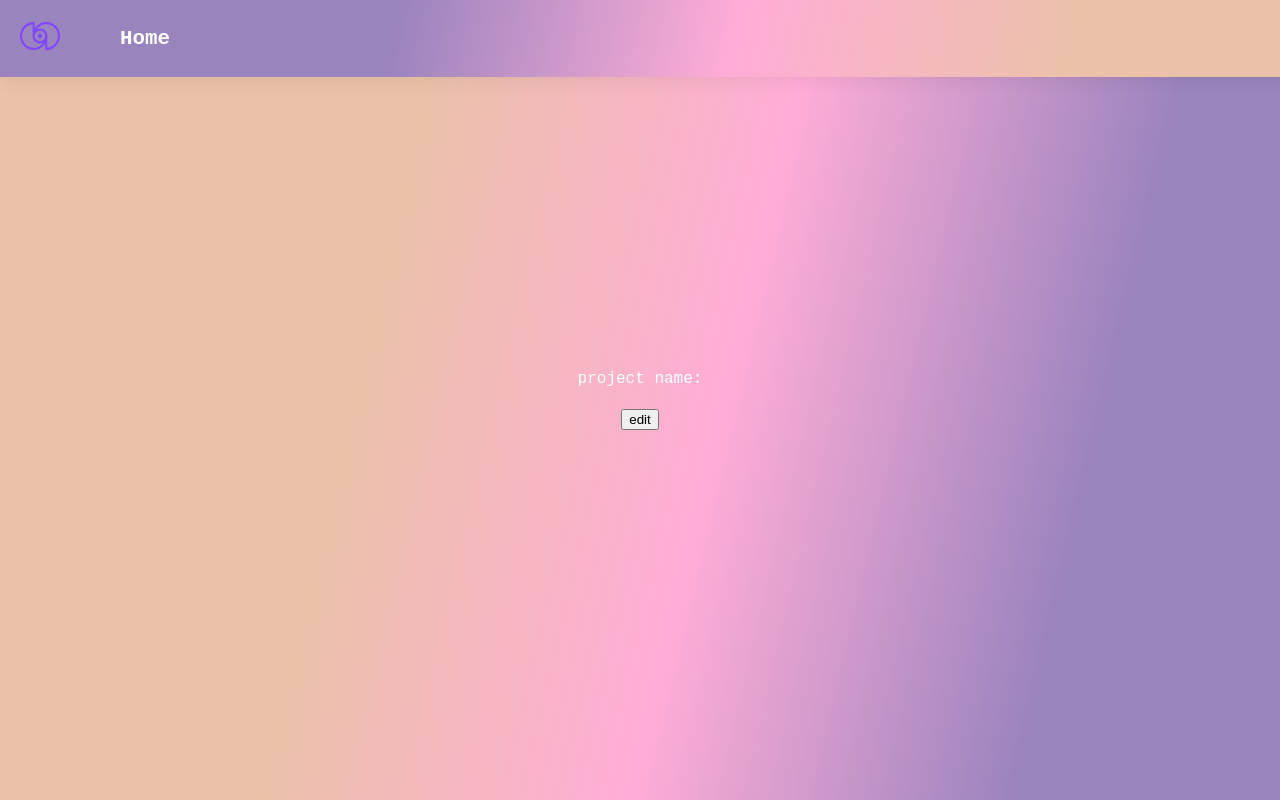
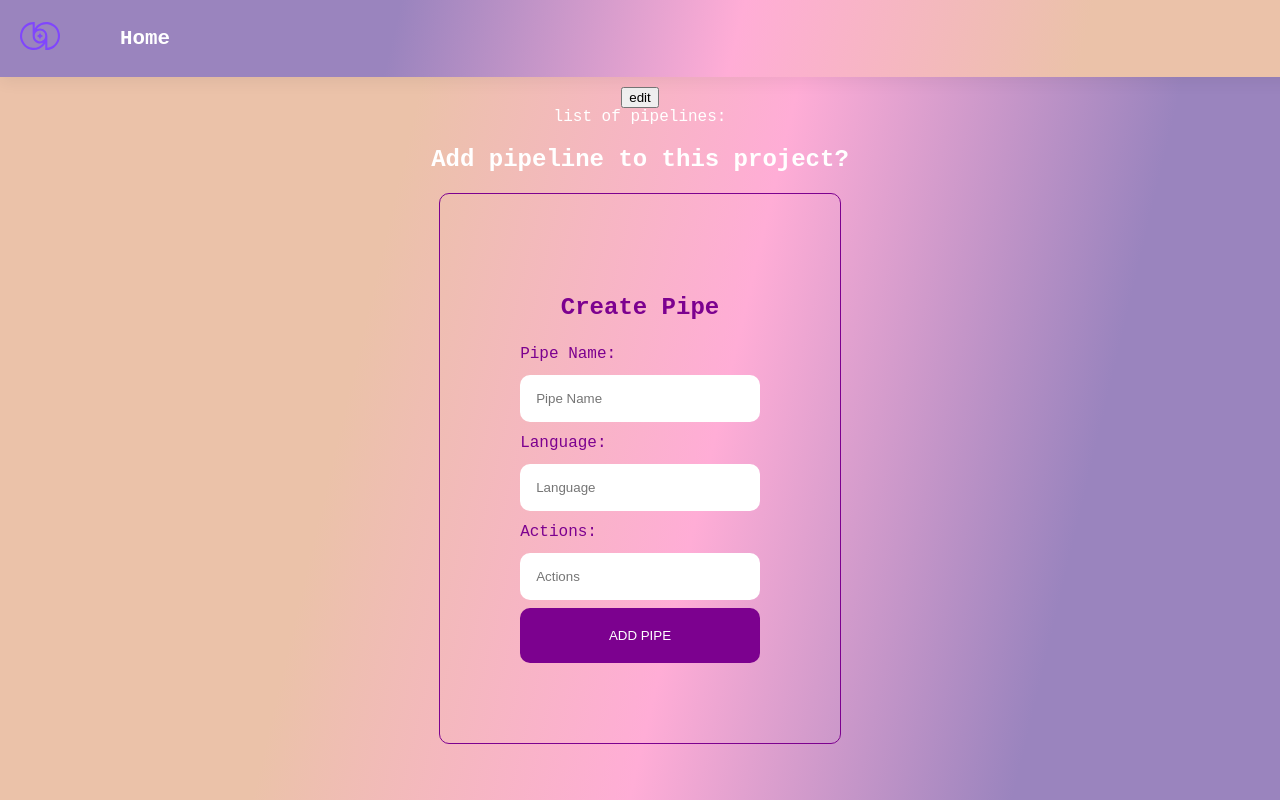
Before and after one commit to AminaNisic/AntColony-CaseStudy, a React (Create React App) app in the folder client/: page /testpage/1 in a window 1280 px wide. Built offline with nearby package versions, Linux system fonts and the light colour scheme; no server answers.

Commit message:
neznamdokle sam

```diff
--- a/client/src/pages/CreatePipe.js
+++ b/client/src/pages/CreatePipe.js
@@ -1,4 +1,4 @@
-import React from 'react';
+import React, { useState, useEffect } from 'react';
 import { Formik, Form, Field, ErrorMessage } from 'formik';
 import * as Yup from 'yup';
 import axios from 'axios';
@@ -7,6 +7,38 @@ import '../App.css';
 const CreatePipe = () => {
 
 //setup form
+const [options, setOptions] = useState([]);
+const [selectedOption, setSelectedOption] = useState('');
+
+/*useEffect(() => {
+  // Simulating an API call to retrieve data from the database
+  const fetchData = async () => {
+    try {
+      // Make the API call to fetch the data from the database
+      const response = await fetch('API_ENDPOINT');
+      const data = await response.json();
+      // Assuming the response is an array of objects with `id` and `name` properties
+      setOptions(data);
+    } catch (error) {
+      console.error('Error fetching data:', error);
+    }
+  };
+
+  fetchData();
+}, []);*/
+useEffect(() => {
+  axios.get("http://localhost:3001/projects/myProjects", {
+    headers: {
+        accessToken: localStorage.getItem("accessToken"),
+    }
+}).then((response) =>{
+  setOptions(response.data);
+  })
+}, []);
+
+const handleOptionChange = (event) => {
+  setSelectedOption(event.target.value);
+};
 
 const initialValuesPN = {
   pipelineName: '',
@@ -27,6 +59,7 @@ const validationSchemaPN = Yup.object().shape({
 });
 
 const onSubmit = (data) => {
+  data.ProjectId = selectedOption;
   axios.post('http://localhost:3001/dashboard/createPipeline', data, {
       headers: {
           accessToken: localStorage.getItem("accessToken"),
@@ -61,9 +94,17 @@ const onSubmit = (data) => {
             <Field id="actions" name="actions" placeholder="Actions"/>
 
 
-            <label>Project id:</label>
-            <Field id="ProjectId" name="ProjectId" placeholder="Project Name"/>
 
+          <Field as="select" name="selectedOption" >
+            <option value="">Select a project</option >
+            {options.map((option) => (
+              <option key={option.id} value={option.id} >
+                {option.projectName}
+              </option>
+            ))}
+          </Field>
+
+        <p>Selected Option: {selectedOption}</p>
             <button type="submit" className="create-pipe-button">
             ADD PIPE
           </button>
--- a/client/src/pages/testcrud.js
+++ b/client/src/pages/testcrud.js
@@ -10,13 +10,6 @@ function Testcrud() {
 
   let history = useHistory();
 
-  const initialValuesPN = {
-    newName: '',
-  };
-
-  const validationSchemaPN = Yup.object().shape({
-    newname: Yup.string().required(),
-  });
 
   const [listOfProjects, setListOfProjects] = useState([]);
 
@@ -50,19 +43,7 @@ function Testcrud() {
         return <div className='projectcard' onClick = {() => {
           history.push(`/testpage/${value.id}`)
         }}>
-        <div className='title' /*onClick={() => {
-          //da li je ovdje auth state potreban???
-          let newname = prompt("enter new project name");
-          axios.put(
-            `http://localhost:3001/projects/editname/${value.id}`,
-            {
-            newname
-        },
-        {
-          headers: {accessToken: localStorage.getItem("accessToken")},
-      });
-          }
-        }*/> {value.projectName} </div>
+        <div className='title'> {value.projectName} </div>
 
 
         <div className='title'> {value.repoURL} </div>
--- a/client/src/pages/testpage.js
+++ b/client/src/pages/testpage.js
@@ -2,6 +2,8 @@ import React, { useState, useEffect } from 'react';
 import axios from 'axios';
 import '../App.css';
 import { useHistory, useParams } from 'react-router-dom';
+import { Formik, Form, Field, ErrorMessage } from 'formik';
+import * as Yup from 'yup';
 
 
 function Testpage() {
@@ -19,11 +21,23 @@ function Testpage() {
       })
     }, []);
 
+    const [listOfPipelines, setListOfPipelines] = useState([]);
+
+    useEffect(() => {
+      axios.get(`http://localhost:3001/dashboard/${id}`, {
+        headers: {
+            accessToken: localStorage.getItem("accessToken"),
+        }
+    }).then((response) =>{
+        setListOfPipelines(response.data);
+      })
+    }, []);
+
     const editProject = (option) => {
       if (option === "projectName") {
-        let newName = prompt("Enter new name for project: ");
+        let newname = prompt("Enter new name for project: ");
         axios.put("http://localhost:3001/projects/editname", {
-          newName: newName,
+          newname: newname,
           id: id,
         },
         {
@@ -31,12 +45,48 @@ function Testpage() {
               accessToken: localStorage.getItem("accessToken"),
           }
       });
+
+      setProjectObject({...projectObject, projectName: newname});
       } else if (option === "repoURL") {
 
       } else {
 
       }
     }
+
+    const initialValuesPN = {
+      pipelineName: '',
+      language: '',
+      actions: '',
+      stateOfPipeline: 'not started',
+      ProjectId: id,
+
+    };
+
+    const validationSchemaPN = Yup.object().shape({
+      pipelineName: Yup.string().required(),
+      language: Yup.string().required(),
+      actions: Yup.string().required(),
+      stateOfPipeline: Yup.string().required(),
+      ProjectId: Yup.number().required()
+
+    });
+
+    const onSubmit = (data) => {
+      axios.post('http://localhost:3001/dashboard/createPipeline', data, {
+          headers: {
+              accessToken: localStorage.getItem("accessToken"),
+          }
+      })
+      .then((response) => {
+        if (response.data.error) {
+          alert(response.data.error);
+        } else {
+        alert("Successfully created!");
+        }
+      },
+      );
+    };
 
   return (
   <div >
@@ -54,6 +104,41 @@ function Testpage() {
     }}>{ projectObject.status }</div>
     <div>{ projectObject.createdAt }</div>
     <div>{ projectObject.updatedAt }</div>
+
+    list of pipelines:
+    <div className="pipelinecontainer">
+   {listOfPipelines.map ((value, key) => {
+    return <div classname="pipelinecard">
+      <div className='title'> {value.pipelineName} </div>
+    </div>
+   })}
+
+  <h2>Add pipeline to this project?</h2>
+
+  <div className="create-pipe-container">
+        <h2>Create Pipe</h2>
+        <Formik initialValues={initialValuesPN} onSubmit={onSubmit} validationSchema={validationSchemaPN}>
+        <Form className="create-pipe-form">
+
+            <label>Pipe Name:</label>
+            <Field id="pipelineName" name="pipelineName" placeholder="Pipe Name"/>
+
+
+            <label>Language:</label>
+            <Field id="language" name="language" placeholder="Language"/>
+
+
+            <label> Actions: </label>
+            <Field id="actions" name="actions" placeholder="Actions"/>
+
+
+            <button type="submit" className="create-pipe-button">
+            ADD PIPE
+          </button>
+        </Form>
+        </Formik>
+    </div>
+    </div>
   </div>)
 
 
```
Also changed, not shown: 1 other file (tests, documents, lock files or other folders).
